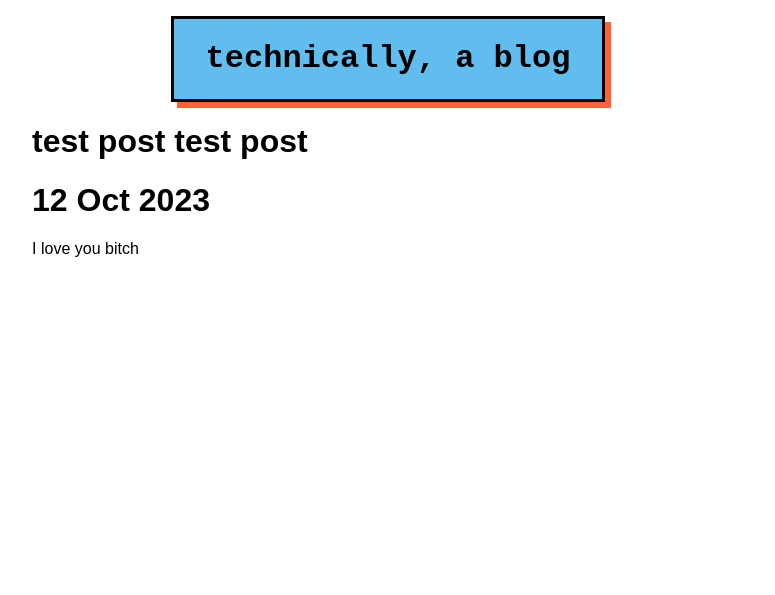
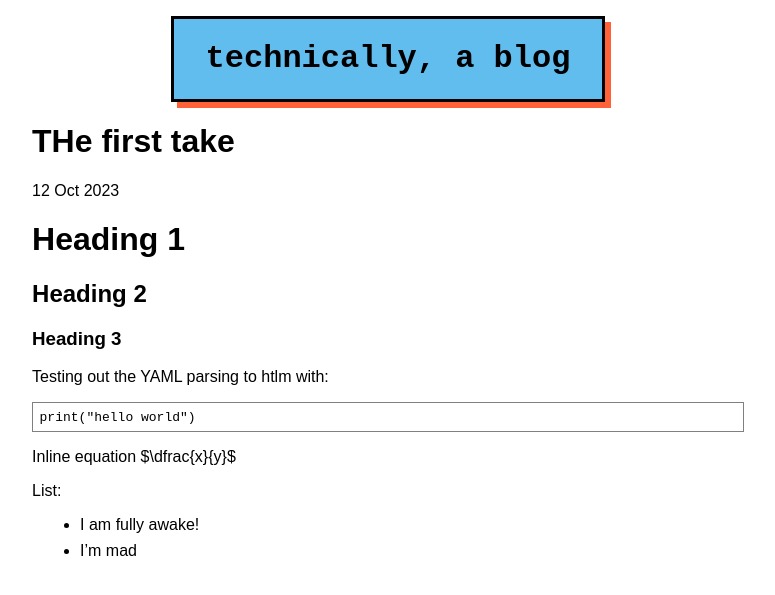
Before and after one commit to 2na3k/2na3k.github.io, a Jekyll site: the page built from _posts/2023-10-12-test.md, in a window 1280 px wide. Shown: the top 595 px of the page, without its empty margins (252-1027 px from the left). Built offline with Jekyll 4.4.1, drawn with Linux system fonts in a browser that asks for light colours; some web fonts are replaced.

Commit message:
check post

````diff
--- a/_layouts/post.html
+++ b/_layouts/post.html
@@ -4,7 +4,7 @@ layout: default
 
 
 <h1>{{ page.title }}</h1>
-<h1 class="meta">{{ page.date | date_to_string }}</h1>
+<p class="meta">{{ page.date | date_to_string }}</p>
 
 <div class="post">
     {{ content }}
--- a/_posts/2023-10-12-test.md
+++ b/_posts/2023-10-12-test.md
@@ -1,7 +1,21 @@
 ---
 layout: post
-title: test post test post
+title: THe first take
 date: 2023-10-12
 ---
 
-I love you bitch
+# Heading 1
+## Heading 2
+### Heading 3
+
+Testing out the YAML parsing to htlm with:
+
+```python
+print("hello world")
+```
+
+Inline equation $\dfrac{x}{y}$
+
+List:
+- I am fully awake!
+- I'm mad
````
